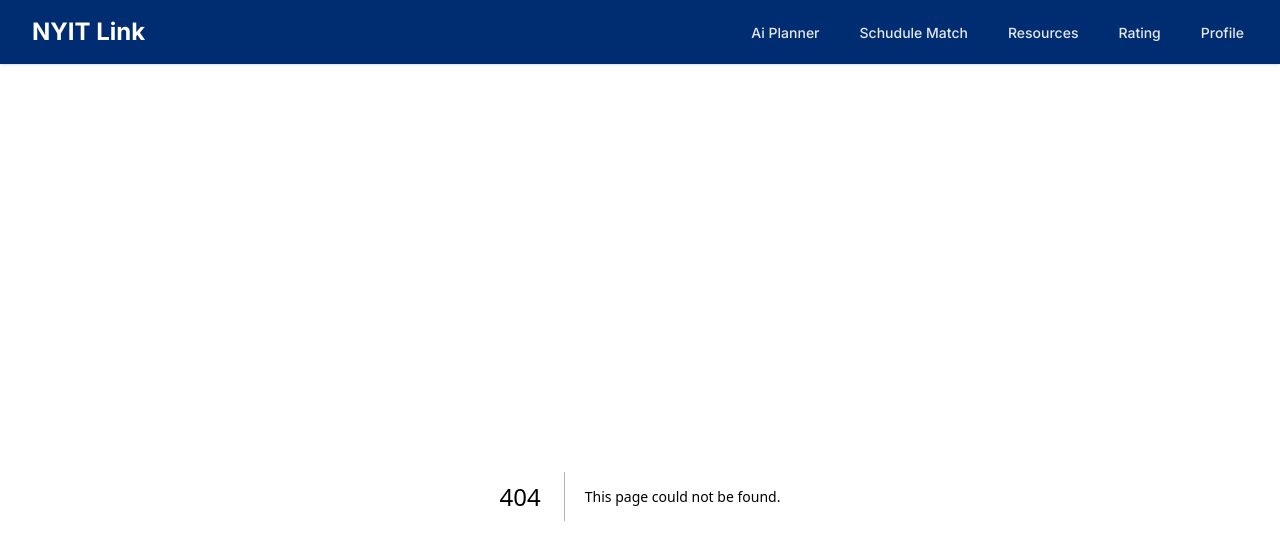
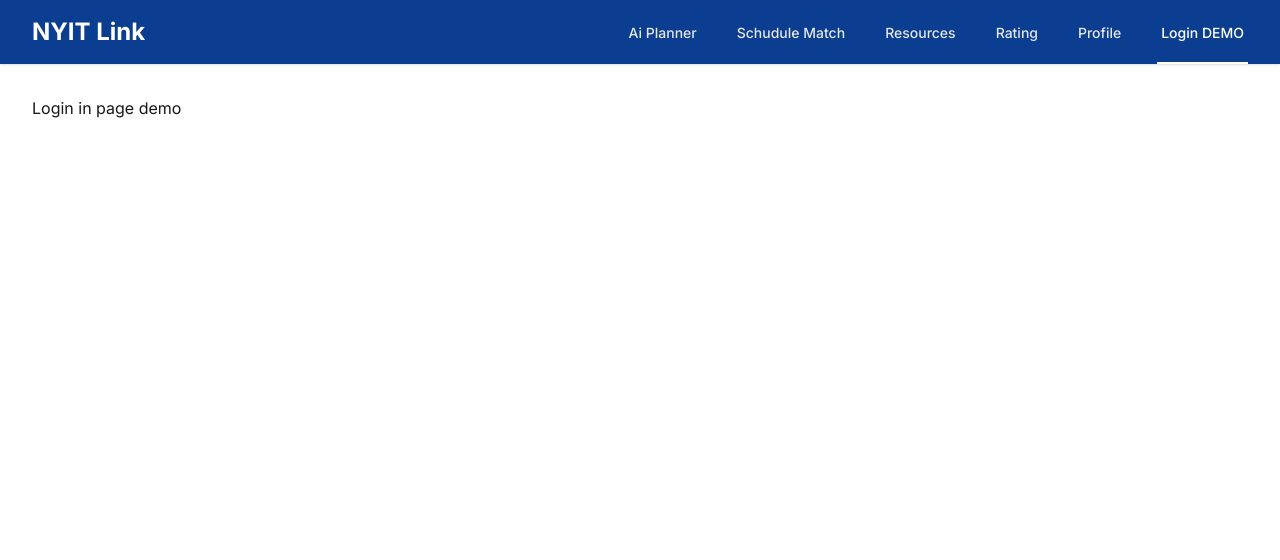
Before and after one commit to symphatixe/nyit-click, a Next.js app: page /auth/login in a window 1280 px wide. Before the commit this address had no page. Shown: the top 560 px of the page. Built offline with nearby package versions, Linux system fonts and the light colour scheme.

Commit message:
created routing pages for login register forgetpass

```diff
--- /dev/null
+++ b/src/app/auth/login/page.tsx
@@ -0,0 +1,5 @@
+export default function Login() {
+  return (
+    <div>Login in page demo</div>
+  );
+}
--- a/src/app/components/header.tsx
+++ b/src/app/components/header.tsx
@@ -5,7 +5,6 @@ import { usePathname } from "next/navigation"
 import { useState } from "react"
 import { Menu, X } from "lucide-react"
 import { motion, AnimatePresence } from "framer-motion"
-import "../globals.css";
 
 const navItems = [
   { name: "Ai Planner", href: "/ai-planner" },
@@ -13,6 +12,7 @@ const navItems = [
   { name: "Resources", href: "/resources" },
   { name: "Rating", href: "/rating" },
   { name: "Profile", href: "/publications" },
+  { name: "Login DEMO", href: "/auth/login" },// only here for testing purposes
 ]
 
 export default function Header() {
@@ -20,7 +20,7 @@ export default function Header() {
   const [isMenuOpen, setIsMenuOpen] = useState(false)
 
   return (
-    <header className="bg-[rgb(0,45,114)] shadow-sm sticky top-0 z-10">
+    <header className="bg-[var(--color-primary)] shadow-sm sticky top-0 z-10">
       <nav className="container mx-auto px-4 sm:px-6 lg:px-8">
         <div className="flex justify-between h-16">
           <div className="flex">
--- a/src/app/globals.css
+++ b/src/app/globals.css
@@ -2,6 +2,7 @@
 
 :root {
   --background: #ffffff;
+  --color-primary: #0B3D91;
   --foreground: #171717;
 }
 
```
Also changed, not shown: src/app/auth/register/page.tsx (added).
